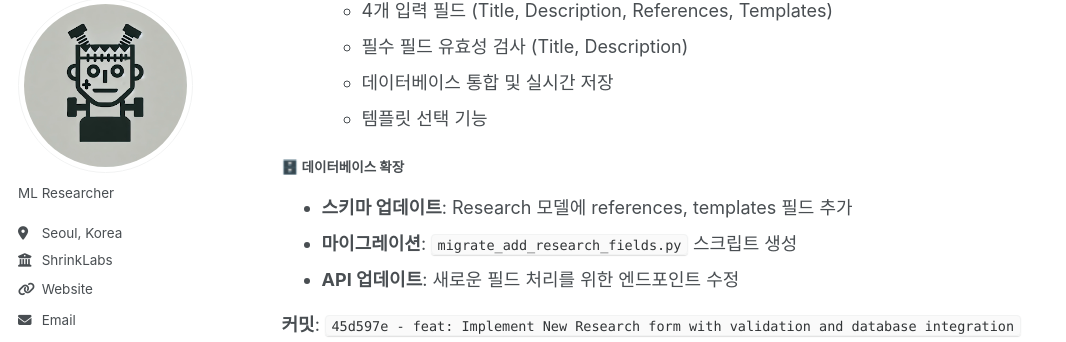
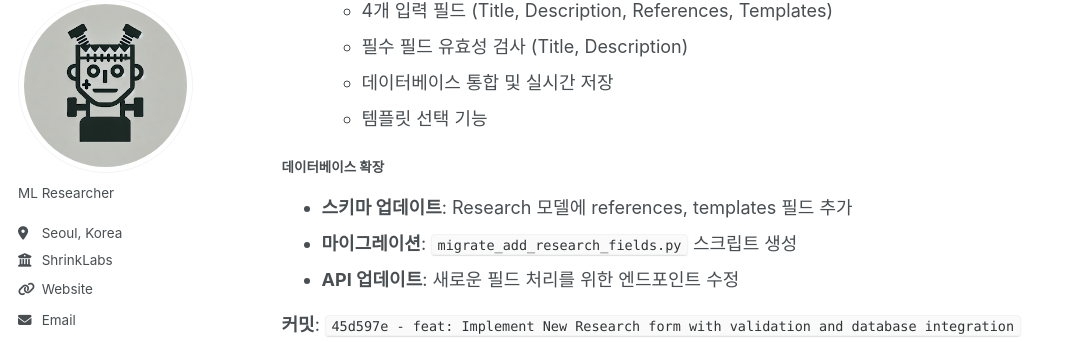
Before and after one commit to parameterfreak/parameterfreak.github.io, a Jekyll site: the page built from _posts/2025-07-26-weekly-release-notes-2025-07-20-26.md, in a window 1280 px wide and 900 px high, scrolled down 1267 px. Shown: the part 101-443 px from the top of the window, without its empty margins (0-1066 px from the left). Built offline with Jekyll 4.4.1, drawn with Linux system fonts in a browser that asks for light colours; a script that is not in the unit is left out.

Commit message:
주간 릴리즈 노트에서 이모지 제거

```diff
--- a/_posts/2025-07-26-weekly-release-notes-2025-07-20-26.md
+++ b/_posts/2025-07-26-weekly-release-notes-2025-07-20-26.md
@@ -47,7 +47,7 @@ tags:
   - 데이터베이스 통합 및 실시간 저장
   - 템플릿 선택 기능
 
-#### 🗄️ 데이터베이스 확장
+#### 데이터베이스 확장
 - **스키마 업데이트**: Research 모델에 references, templates 필드 추가
 - **마이그레이션**: `migrate_add_research_fields.py` 스크립트 생성
 - **API 업데이트**: 새로운 필드 처리를 위한 엔드포인트 수정
```
